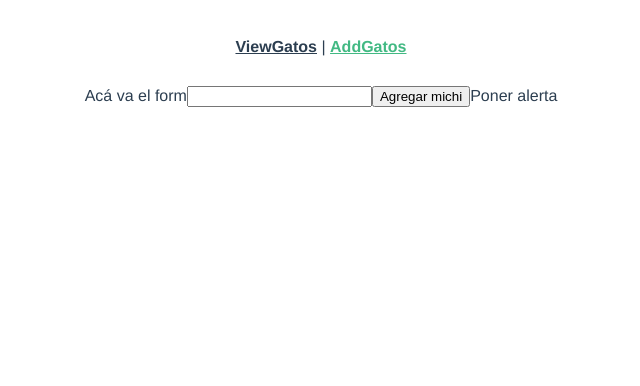
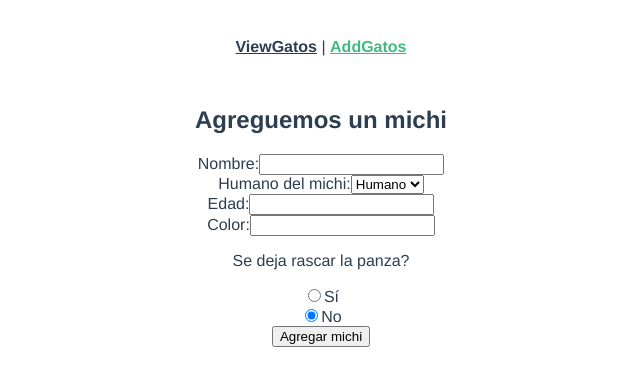
Before and after one commit to fespinoX/vue2a3_espino, a Vue app: page /nuevo in a window 1280 px wide. Shown: the top 386 px of the page, without its empty margins (319-959 px from the left). Built offline with nearby package versions, Linux system fonts and the light colour scheme.

Commit message:
llamadas al endpoint y form

```diff
--- a/package.json
+++ b/package.json
@@ -21,9 +21,11 @@
     "@vue/cli-plugin-vuex": "~4.5.0",
     "@vue/cli-service": "~4.5.0",
     "@vue/compiler-sfc": "^3.0.0",
+    "axios": "^0.18.0",
     "babel-eslint": "^10.1.0",
     "eslint": "^6.7.2",
-    "eslint-plugin-vue": "^7.0.0"
+    "eslint-plugin-vue": "^7.0.0",
+    "vue-cli-plugin-axios": "~0.0.4"
   },
   "eslintConfig": {
     "root": true,
--- a/src/components/AgregarGatoForm.vue
+++ b/src/components/AgregarGatoForm.vue
@@ -1,41 +1,107 @@
 <template>
   <div>
-    <span>Acá va el form</span>
-
+    <div>
+      <span>Nombre:</span>
       <input
         v-model="nombre"
         type="text"
       >
+    </div>
+    <div>
+      <span>Humano del michi:</span>
+      <select
+        v-model="humano"
+      >
+        <option class="disabled" disabled value="">Humano</option>
+        <option
+          v-for="humano in listahumanos"
+          :key="humano.value"
+          :value="humano.value">
+            {{ humano.value }}
+          </option>
+      </select>
+    </div>
+    <div>
+      <span>Edad:</span>
+      <input
+        v-model="edad"
+        type="number"
+      >
+    </div>
+    <div>
+      <span>Color:</span>
+      <input
+        v-model="color"
+        type="text"
+      >
+    </div>
+    <div>
+      <div>
+        <p>Se deja rascar la panza?</p>
+        <input
+          type="radio"
+          id="panzasi"
+          value="true"
+          v-model="panza"
+        >
+        <label for="si">Sí</label>
+      </div>
+      <div>
+        <input
+          type="radio"
+          id="panzano"
+          value="false"
+          v-model="panza"
+        >
+        <label for="no">No</label>
+      </div>
+    </div>
 
+    <div>
       <button
         class="xxxxx"
         @click="submit"
       >
         Agregar michi
       </button>
+    </div>
 
-    <span>Poner alerta</span>
+    <div
+      v-if="alert"
+    >
+      <p>Se agregó un michi!</p>
+    </div>
 
   </div>
 </template>
 
 <script>
 
-  import axios from 'axios'
+  // import axios from 'axios'
 
   export default {
     name: 'AgregarGatoForm',
 
     data: () => ({
       listahumanos: [
-        'Fespi',
-        'Amanda',
-        'Leo',
-        'Flor',
-        'Otro'
+        {
+          value:'Fespi',
+        },
+        {
+          value:'Amanda',
+        },
+        {
+          value:'Leo',
+        },
+        {
+          value:'Flor',
+        },
+        {
+          value:'Otro'
+        },
       ],
 
-      valid: false,
+      valid: true,
 
       nuevoMichi: {},
       nombre: '',
@@ -48,7 +114,7 @@
     }),
     methods: {
       submit() {
-        if (this.$refs.form.validate()) {
+        if (this.valid) {
           // agrega la data del form a nuevoMichi
           this.nuevoMichi.nombre = this.nombre
           this.nuevoMichi.humano = this.humano
@@ -61,13 +127,13 @@
           this.agregarMichiNuevo()
 
           // muestra la alerta
-          this.showAlert()
+          // this.showAlert()
 
           // vacía formulario
           this.vaciarForm()
 
           // resettea la validacion
-          this.$refs.form.resetValidation()
+          // this.$refs.form.resetValidation()
         } else {
           console.log("no valida")
         }
@@ -75,12 +141,17 @@
 
       agregarMichiNuevo() {
 
-
+        fetch("https://61b145c33c954f001722a877.mockapi.io/michis", {
+          method: "POST",
+          headers: {'Content-Type': 'application/json'},
+          body: JSON.stringify(this.nuevoMichi)
+        }).then(res => {
+          console.log("Request complete! response:", res);
+        });
 
       },
 
       showAlert() {
-        this.alert = false
         this.alert = true
         setTimeout(() => {
           this.alert=false
--- a/src/components/TableGatos.vue
+++ b/src/components/TableGatos.vue
@@ -1,22 +1,37 @@
 <template>
-  <div
-    class="mt-6"
-  >
-    <h2
-      class="mb-6 text-center"
-    >
-      Estos son todos los michis (por ahora...)
-    </h2>
+  <div>
 
-    <span>tabla michis</span>
-    <div>{{ michis }}</div>
+
+    <table>
+      <thead>
+        <th class="xxx"
+          v-for="header in tablaheaders"
+          :key="header.text"
+        >
+          {{ header.text }}
+        </th>
+      </thead>
+      <tbody>
+        <tr
+          v-for="michi in michis"
+          :key="michi.id"
+        >
+          <td class="xxx">{{ michi.nombre }}</td>
+          <td class="xxx">{{ michi.humano }}</td>
+          <td class="xxx">{{ michi.edad }}</td>
+          <td class="xxx">{{ michi.color }}</td>
+          <td class="xxx">{{ michi.panza }}</td>
+
+        </tr>
+      </tbody>
+    </table>
 
   </div>
 </template>
 
 <script>
 
-  import { mapState } from "vuex"
+  // import { mapState } from "vuex"
 
   // Data
   import tablaheaders from "./../assets/data/tablaheaders.json"
@@ -29,15 +44,14 @@
         "https://61b145c33c954f001722a877.mockapi.io/michis"
       );
       const michis = await data.json()
+      const tableheaders = tablaheaders
 
       return {
-        michis
+        michis,
+        tableheaders
       }
 
     },
-
-
-
 
     name: 'TablaGatos',
     props: {
@@ -50,11 +64,12 @@
     }),
 
     computed : {
+      /*
       ...mapState({
         michis: state => state.michis,
         loadingMichis: state => state.loadingMichis,
       }),
-
+      */
     },
 
     watch : {
--- a/src/main.js
+++ b/src/main.js
@@ -1,3 +1,4 @@
+//import './plugins/axios'
 import { createApp } from 'vue'
 import App from './App.vue'
 import router from './router'
--- /dev/null
+++ b/src/plugins/axios.js
@@ -0,0 +1,61 @@
+"use strict";
+
+import Vue from 'vue';
+import axios from "axios";
+
+// Full config:  https://github.com/axios/axios#request-config
+// axios.defaults.baseURL = process.env.baseURL || process.env.apiUrl || '';
+// axios.defaults.headers.common['Authorization'] = AUTH_TOKEN;
+// axios.defaults.headers.post['Content-Type'] = 'application/x-www-form-urlencoded';
+
+let config = {
+  // baseURL: process.env.baseURL || process.env.apiUrl || ""
+  // timeout: 60 * 1000, // Timeout
+  // withCredentials: true, // Check cross-site Access-Control
+};
+
+const _axios = axios.create(config);
+
+_axios.interceptors.request.use(
+  function(config) {
+    // Do something before request is sent
+    return config;
+  },
+  function(error) {
+    // Do something with request error
+    return Promise.reject(error);
+  }
+);
+
+// Add a response interceptor
+_axios.interceptors.response.use(
+  function(response) {
+    // Do something with response data
+    return response;
+  },
+  function(error) {
+    // Do something with response error
+    return Promise.reject(error);
+  }
+);
+
+Plugin.install = function(Vue, options) {
+  Vue.axios = _axios;
+  window.axios = _axios;
+  Object.defineProperties(Vue.prototype, {
+    axios: {
+      get() {
+        return _axios;
+      }
+    },
+    $axios: {
+      get() {
+        return _axios;
+      }
+    },
+  });
+};
+
+Vue.use(Plugin)
+
+export default Plugin;
--- a/src/store/index.js
+++ b/src/store/index.js
@@ -1,5 +1,5 @@
 // import Vue from 'vue'
-import { Vue } from 'vue'
+// import { Vue } from 'vue'
 import { createStore } from 'vuex';
 import axios from 'axios'
 
--- a/src/views/AddGatos.vue
+++ b/src/views/AddGatos.vue
@@ -1,5 +1,10 @@
 <template>
   <div>
+    <h2
+      class="xxx"
+    >
+      Agreguemos un michi
+    </h2>
 
     <Suspense>
       <template #default>
--- a/src/views/ViewGatos.vue
+++ b/src/views/ViewGatos.vue
@@ -1,6 +1,10 @@
 <template>
   <div>
-
+    <h2
+      class="xxx"
+    >
+      Estos son todos los michis (por ahora...)
+    </h2>
     <Suspense>
       <template #default>
         <TableGatos/>
```
Also changed, not shown: 2 other files (tests, documents, lock files or other folders). Lines whose indentation alone changed are shown as unchanged.
